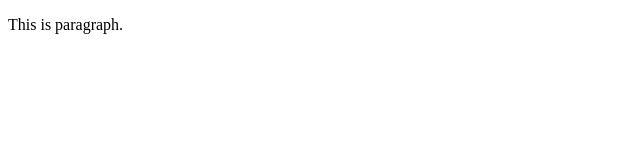
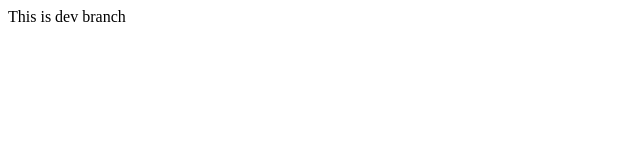
Before and after one commit to HardikKajne1999/remote-git-demo, a plain HTML site: page index.html in a window 1280 px wide. Shown: the whole page, without its empty margins (0-640 px from the left). Drawn offline with Linux system fonts and the light colour scheme.

Commit message:
dev branch committed

```diff
--- a/index.html
+++ b/index.html
@@ -1,11 +1 @@
-<!DOCTYPE html>
-<html lang="en">
-<head>
-    <meta charset="UTF-8">
-    <meta name="viewport" content="width=device-width, initial-scale=1.0">
-    <title>Production Team</title>
-</head>
-<body>
-    <p>This is paragraph.</p>
-</body>
-</html>
+<p>This is dev branch</p>
```
